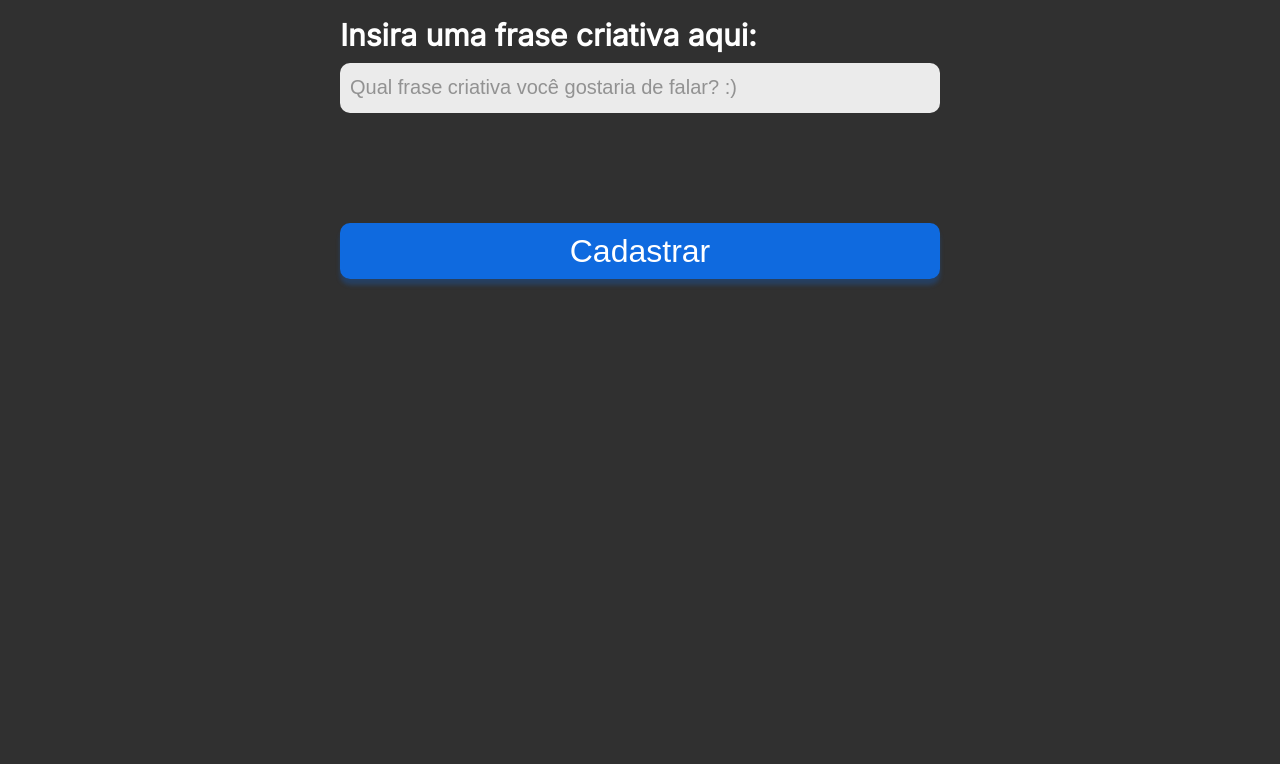
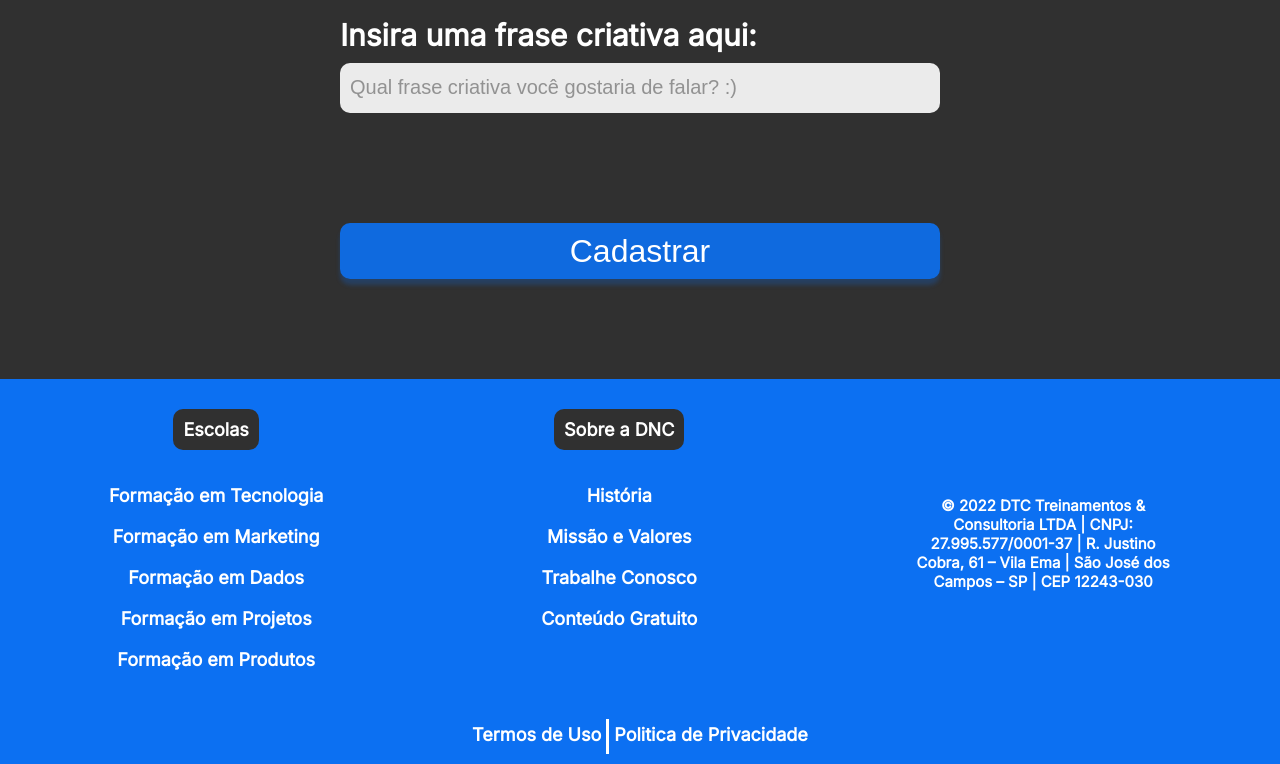
Before and after one commit to denismenegassi/bootcamp-dnc, a plain HTML site: page index.html in a window 1280 px wide. Shown: the part 1278-2042 px from the top of the page. Before the commit the page ends 1657 px from the top, so only its background shows below. Drawn offline with Linux system fonts and the light colour scheme.

```diff
--- a/index.html
+++ b/index.html
@@ -70,8 +70,71 @@
             <input type="submit" value="Cadastrar">
         </form>
 
+    </section>
 
-    </section>
+    <footer>
+
+        <div class="linha1">
+            <nav>
+                <h5>Escolas</h5>
+                <ul>
+                    <li>
+                        <a href="">Formação em Tecnologia</a>
+                    </li>
+
+                    <li>
+                        <a href="">Formação em Marketing</a>
+                    </li>
+
+                    <li>
+                        <a href="">Formação em Dados</a>
+                    </li>
+
+                    <li>
+                        <a href="">Formação em Projetos</a>
+                    </li>
+
+                    <li>
+                        <a href="">Formação em Produtos</a>
+                    </li>
+                </ul>
+            </nav>
+
+            <nav>
+                <h5>Sobre a DNC</h5>
+            <ul>
+                <li>
+                    <a href="">História</a>
+                </li>
+
+                <li>
+                    <a href="">Missão e Valores</a>
+                </li>
+
+                <li>
+                    <a href="">Trabalhe Conosco</a>
+                </li>
+
+                <li>
+                    <a href="">Conteúdo Gratuito</a>
+                </li>
+            <ul>
+            </nav>
+
+            <div class="endereco">
+                © 2022 DTC Treinamentos & Consultoria
+                LTDA | CNPJ: 27.995.577/0001-37 | R.
+                Justino Cobra, 61 – Vila Ema | São José dos
+                Campos – SP | CEP 12243-030
+            </div>
+        </div>
+
+        <div class="linha2">
+            <a href="">Termos de Uso</a>
+            <a href="">Politica de Privacidade</a>
+        </div>
+
+    </footer>
 
 </body>
 </html>
--- a/style.css
+++ b/style.css
@@ -63,7 +63,6 @@
             cursor: pointer;
 
         }
-
 
 
         section{
@@ -161,3 +160,165 @@
                 box-shadow: 0px 6px 4px rgba(12, 112, 242, 0.25);
                 cursor: pointer;
             }
+
+            /* Footer */
+
+            footer{
+                width: 100%;
+                background-color: var(--azul-dnc);
+
+            }
+
+            footer .linha1{
+                display: flex;
+                justify-content: space-around;
+                align-items: center;
+            }
+
+            footer ul{
+                list-style: none;
+                padding: 0px;
+                margin: 0px;
+            }
+
+            footer nav{
+                display: flex;
+                flex-direction: column;
+                align-items: center;
+                height: 330px;
+            }
+
+            footer h5{
+                text-align: center;
+                color: white;
+                font-weight: 800;
+                font-size: 18px;
+                font-family: var(--fonte-padrao);
+                background-color: var(--preto-dnc);
+                border-radius: 10px;
+
+                padding: 10px 10px 10px 10px;
+                margin-bottom: 15px;
+
+            }
+
+            footer ul li{
+                text-align: center;
+                color: white;
+                font-weight: 600;
+                font-size: 18px;
+                font-family: var(--fonte-padrao);
+
+                margin: 20px 0px 20px 0px;
+
+            }
+
+            footer ul li a{
+                text-decoration: none;
+                color: white;
+            }
+
+            footer ul li a:hover{
+                color: var(--cinza-hover);
+                transition: 0.3s;
+            }
+
+            footer .endereco{
+                color: rgba(255, 255, 255, 1);
+                font-size: 15px;
+                font-weight: 800;
+                font-family: var(--fonte-padrao);
+                text-align: center;
+                width: 20%;
+            }
+
+            footer .linha2{
+                height: 35px;
+                display: flex;
+                justify-content: center;
+                margin: 0px;
+                padding: 10px;
+            }
+
+            footer .linha2 a{
+                font-family: var(--fonte-padrao);
+                font-size: 18px;
+                font-weight: 600;
+                color: white;
+                text-decoration: none;
+                padding: 5px;
+
+            }
+
+            footer .linha2 a:first-child{
+                border-right: 3px solid white;
+            }
+
+            footer .linha2 a:hover{
+                color: var(--cinza-hover);
+                transition: 0.3s;
+            }
+
+            @media only screen and (max-width: 600px){
+
+                /* Menu */
+                #principal{
+                    flex-direction: column;
+                    height:auto;
+                }
+
+                #menu{
+                    flex-direction: column;
+                    width:100%;
+                    margin:0px;
+
+                }
+
+                #menu a{
+                    display:flex;
+                    align-items: center;
+                    height:50px;
+
+                }
+
+                #principal button{
+                    width:100%;
+                    margin:0px;
+                }
+
+                /* Section */
+
+                section h1{
+                    font-size:38px;
+                }
+
+                section h2{
+                    font-size:28px;
+                    padding-right:15px;
+                    padding-left:15px;
+                }
+
+                form{
+                    width: 95%;
+                    font-size:20px
+                }
+
+                .checkbox-itens label{
+                    font-size:17px;
+                }
+
+                /* Footer */
+
+                footer .linha1{
+                    flex-direction: column;
+                }
+
+                footer .endereco{
+                    width:95%;
+                    margin-bottom: 20px;
+                }
+
+
+
+
+            }
```
